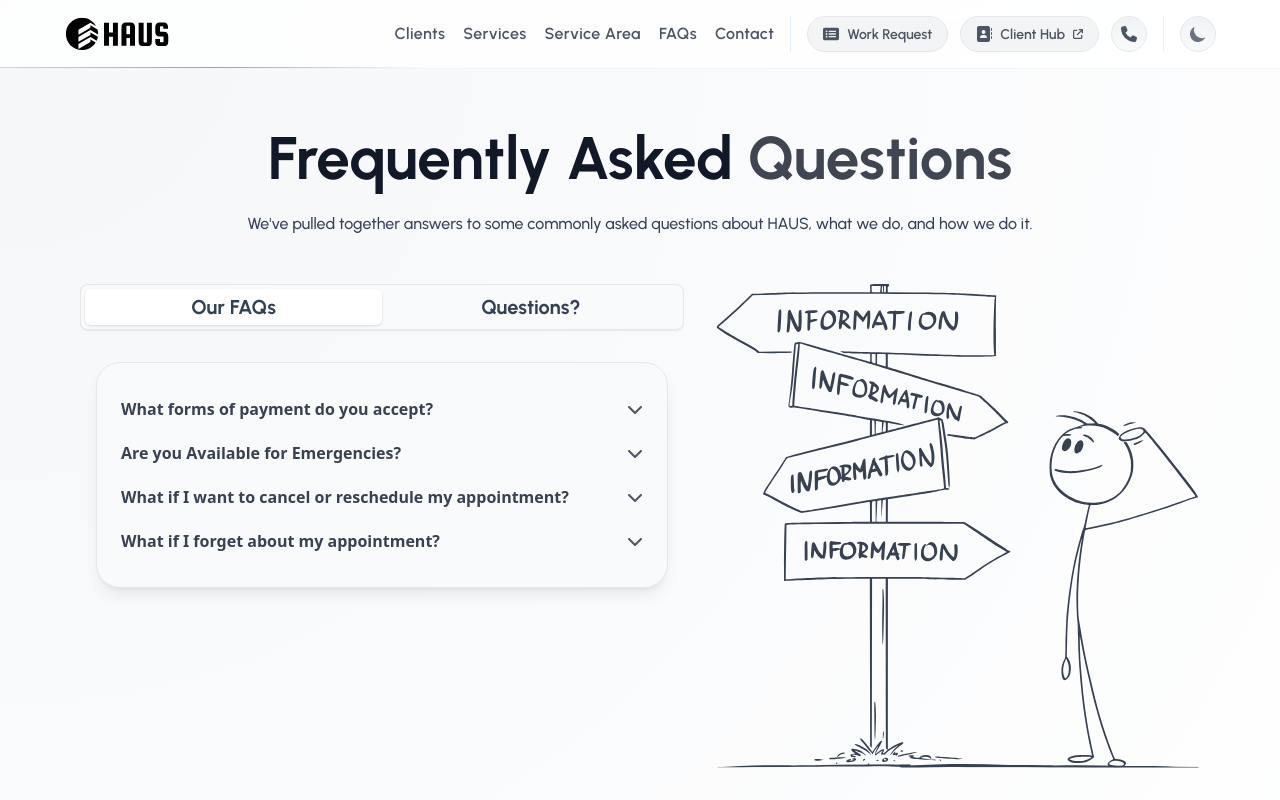
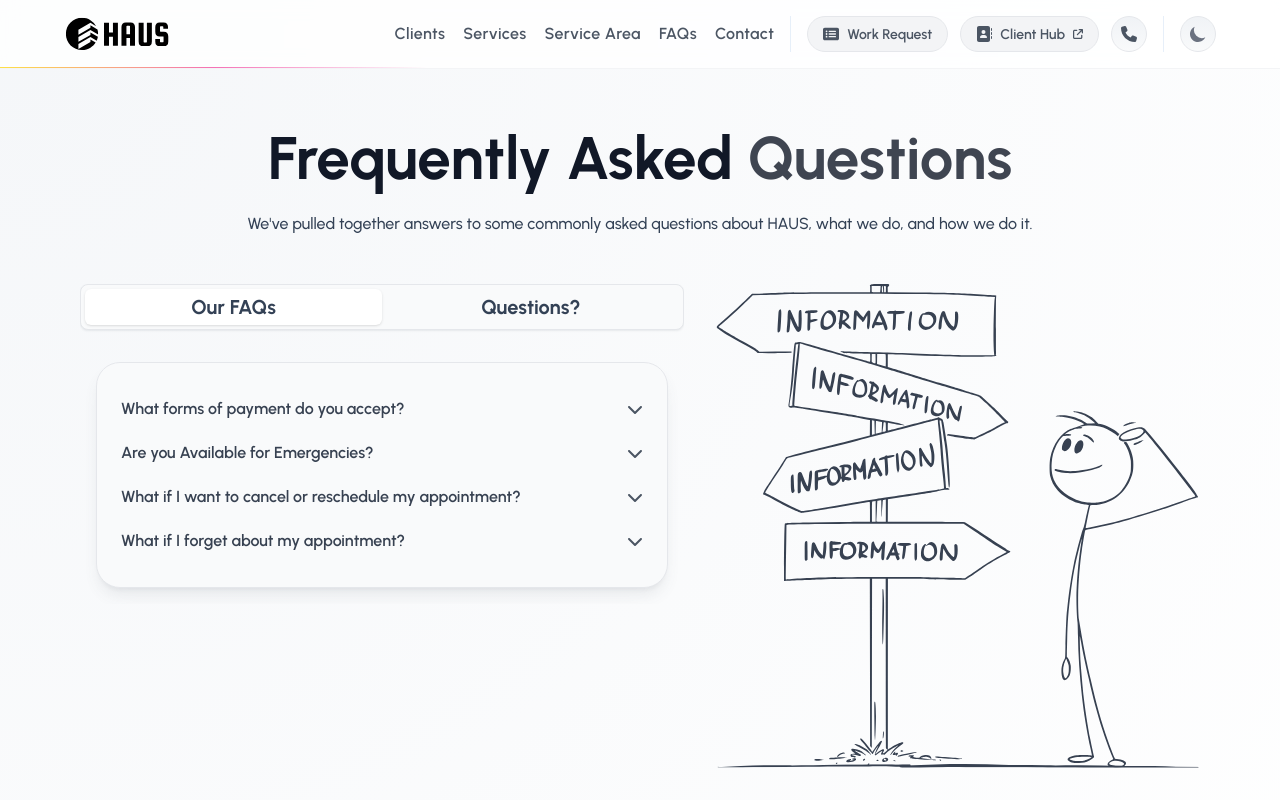
Before and after one commit to ben-v/haus, a React (Vite) app: page /faqs in a window 1280 px wide. Shown: the top 800 px of the page. Built offline with nearby package versions, Linux system fonts and the light colour scheme.

Commit message:
Refactored to apply material theme to tabpanel to get fonts correct.

```diff
--- a/src/components/templates/TabStripTemplate.tsx
+++ b/src/components/templates/TabStripTemplate.tsx
@@ -11,8 +11,8 @@ import { THEMES, ThemeContext } from "../contexts/ThemeContext";
 import { BaseTemplateProps } from "./Template";
 
 export interface TabTemplateProps extends BaseTemplateProps {
-    key: string,
-    title: string
+    key: string;
+    title: string;
 }
 
 export interface TabStripTemplateProps extends BaseTemplateProps {
@@ -21,38 +21,58 @@ export interface TabStripTemplateProps extends BaseTemplateProps {
 }
 
 const TabStripTemplate = (props: TabStripTemplateProps) => {
-    const { theme, } = useContext(ThemeContext);
+    const { theme } = useContext(ThemeContext);
 
-    const tabtheme = {
+    const tabHeadertheme = {
         tab: {
             styles: {
                 base: {
                     indicator: {
-                        bg: theme === THEMES.DARK ? "bg-gray-700" : "bg-white"
+                        bg: theme === THEMES.DARK ? "bg-gray-700" : "bg-white",
                     },
                 },
             },
-        }
+        },
+    };
+
+    const tabPanelTheme = {
+        tabPanel: {
+            styles: {
+                base: {
+                    color: theme === THEMES.DARK ? "text-slate-100" : "text-slate-700",
+                    fontFamily: "Urbanist",
+                    fontSize: "text-base",
+                    fontWeight: "font-normal",
+                },
+            },
+        },
     };
 
     return (
         <Tabs id={props.id} value={props.defaultTabKey} className="tab-strip">
-            <ThemeProvider value={tabtheme}>
+            <ThemeProvider value={tabHeadertheme}>
                 <TabsHeader className="tab-strip-header">
                     {props.tabData.map(({ title, key }) => (
-                        <Tab key={key} value={key} className="tab-strip-header-tab">{title}</Tab>
+                        <Tab key={key} value={key} className="tab-strip-header-tab">
+                            {title}
+                        </Tab>
                     ))}
                 </TabsHeader>
             </ThemeProvider>
-            <TabsBody animate={{ initial: { y: 250 }, mount: { y: 0 }, unmount: { y: 250 } }} className="tab-strip-body">
+            <TabsBody
+                animate={{ initial: { y: 250 }, mount: { y: 0 }, unmount: { y: 250 } }}
+                className="tab-strip-body"
+            >
                 {props.tabData.map(({ key, children }) => (
-                    <TabPanel key={key} value={key} className="tab-strip-body-panel">
-                        {children}
-                    </TabPanel>
+                    <ThemeProvider value={tabPanelTheme}>
+                        <TabPanel key={key} value={key} className="tab-strip-body-panel">
+                            {children}
+                        </TabPanel>
+                    </ThemeProvider>
                 ))}
             </TabsBody>
         </Tabs>
-    )
-}
+    );
+};
 
-export default TabStripTemplate
+export default TabStripTemplate;
```
